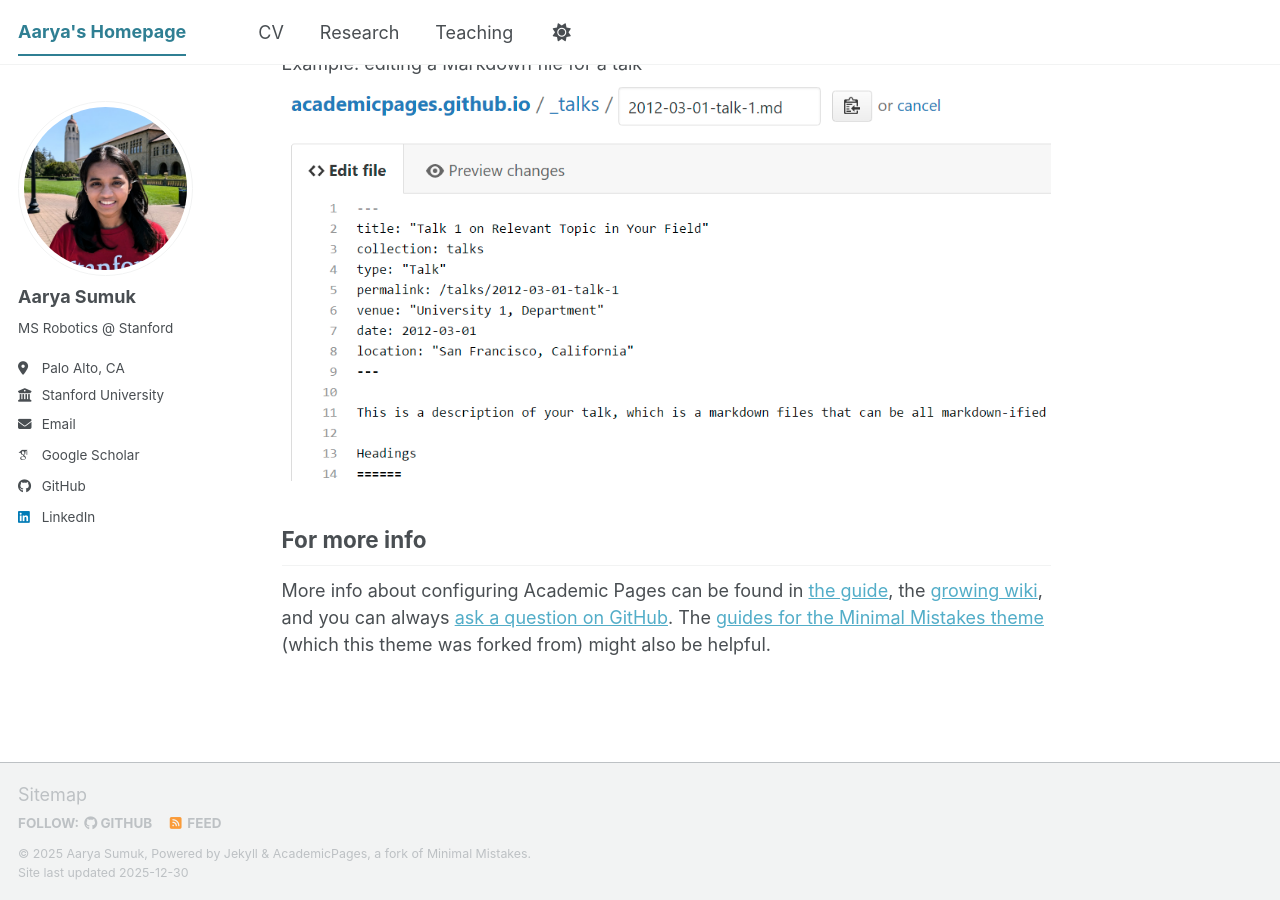
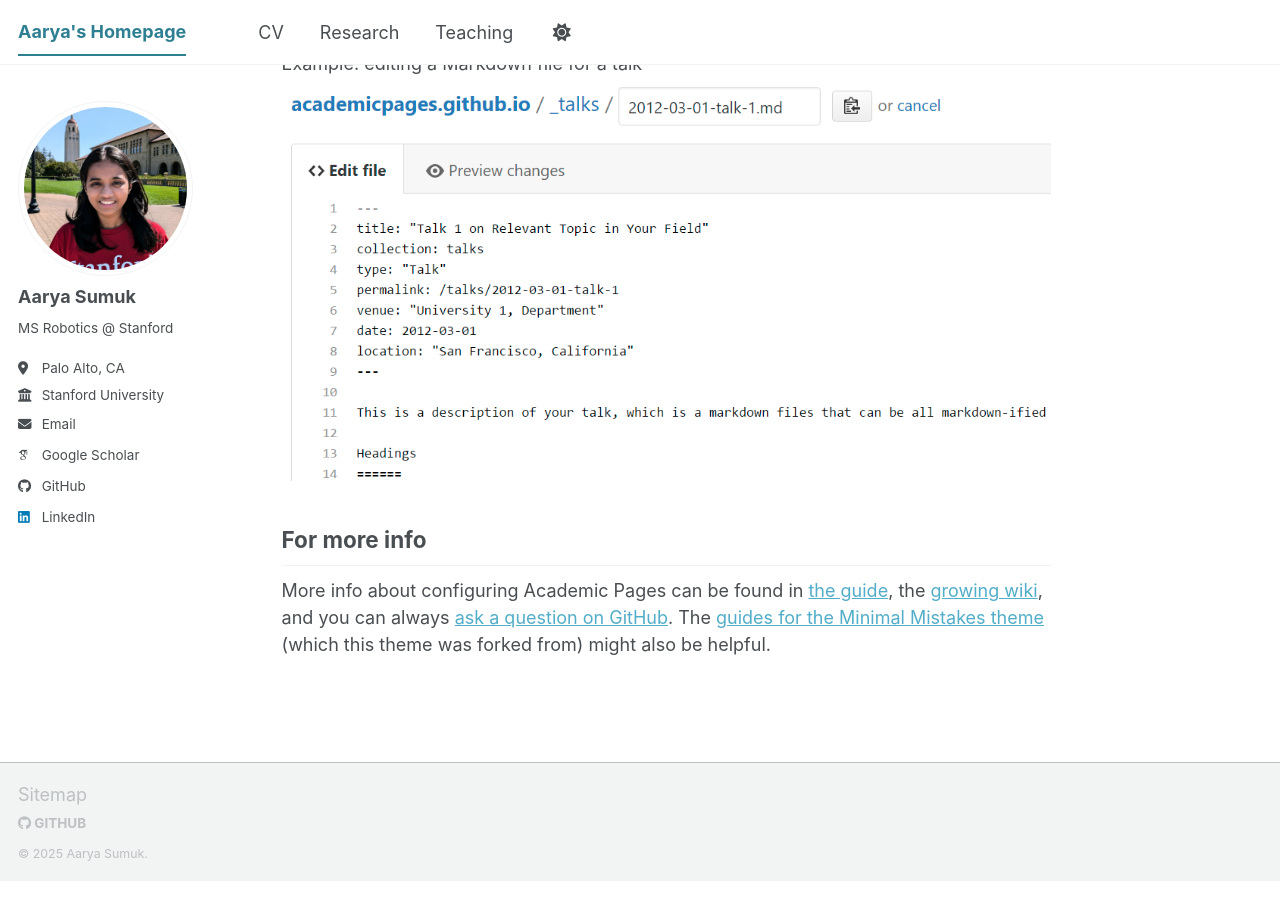
Before and after one commit to aaryasum/aaryasum.github.io, a Jekyll site: the page built from _pages/about.md, in a window 1280 px wide and 900 px high, scrolled down 2720 px. Built offline with Jekyll 4.4.1, drawn with Linux system fonts in a browser that asks for light colours; some web fonts are replaced; a script bundle is joined from its source files by our own code; library files that are not in the unit come from our copies.

Commit message:
Updated footer

```diff
--- a/_includes/footer.html
+++ b/_includes/footer.html
@@ -1,25 +1,13 @@
-{% include base_path %}
-
-{% if site.author.github or site.author.bitbucket or site.atom_feed.hide != true %}
 <div class="page__footer-follow">
   <ul class="social-icons">
-    {% if site.data.ui-text[site.locale].follow_label %}
-      <li><strong>{{ site.data.ui-text[site.locale].follow_label }}</strong></li>
-    {% endif %}
-    {% if site.author.github %}
-      <li><a href="https://github.com/{{ site.author.github }}"><i class="fab fa-github" aria-hidden="true"></i> GitHub</a></li>
-    {% endif %}
-    {% if site.author.bitbucket %}
-      <li><a href="https://bitbucket.org/{{ site.author.bitbucket }}"><i class="fab fa-bitbucket" aria-hidden="true"></i> Bitbucket</a></li>
-    {% endif %}
-    {% if site.atom_feed.hide != true %}
-    <li><a href="{% if site.atom_feed.path %}{{ site.atom_feed.path }}{% else %}{{ base_path }}/feed.xml{% endif %}"><i class="fa fa-fw fa-rss-square" aria-hidden="true"></i> {{ site.data.ui-text[site.locale].feed_label | default: "Feed" }}</a></li>
-    {% endif %}
+    <li>
+      <a href="https://github.com/{{ site.author.github }}">
+        <i class="fab fa-github"></i> GitHub
+      </a>
+    </li>
   </ul>
 </div>
-{% endif %}
 
 <div class="page__footer-copyright">
-  &copy; {{ site.time | date: '%Y' }} {{ site.name | default: site.title }}, {{ site.data.ui-text[site.locale].powered_by | default: "Powered by" }} <a href="https://jekyllrb.com" rel="nofollow">Jekyll</a> &amp; <a href="https://github.com/academicpages/academicpages.github.io">AcademicPages</a>, a fork of <a href="https://mademistakes.com/work/minimal-mistakes-jekyll-theme/" rel="nofollow">Minimal Mistakes</a>.<br />
-  Site last updated {{ "now" | date: '%Y-%m-%d' }}
+  &copy; {{ site.time | date: '%Y' }} {{ site.name | default: site.title }}.
 </div>
```
